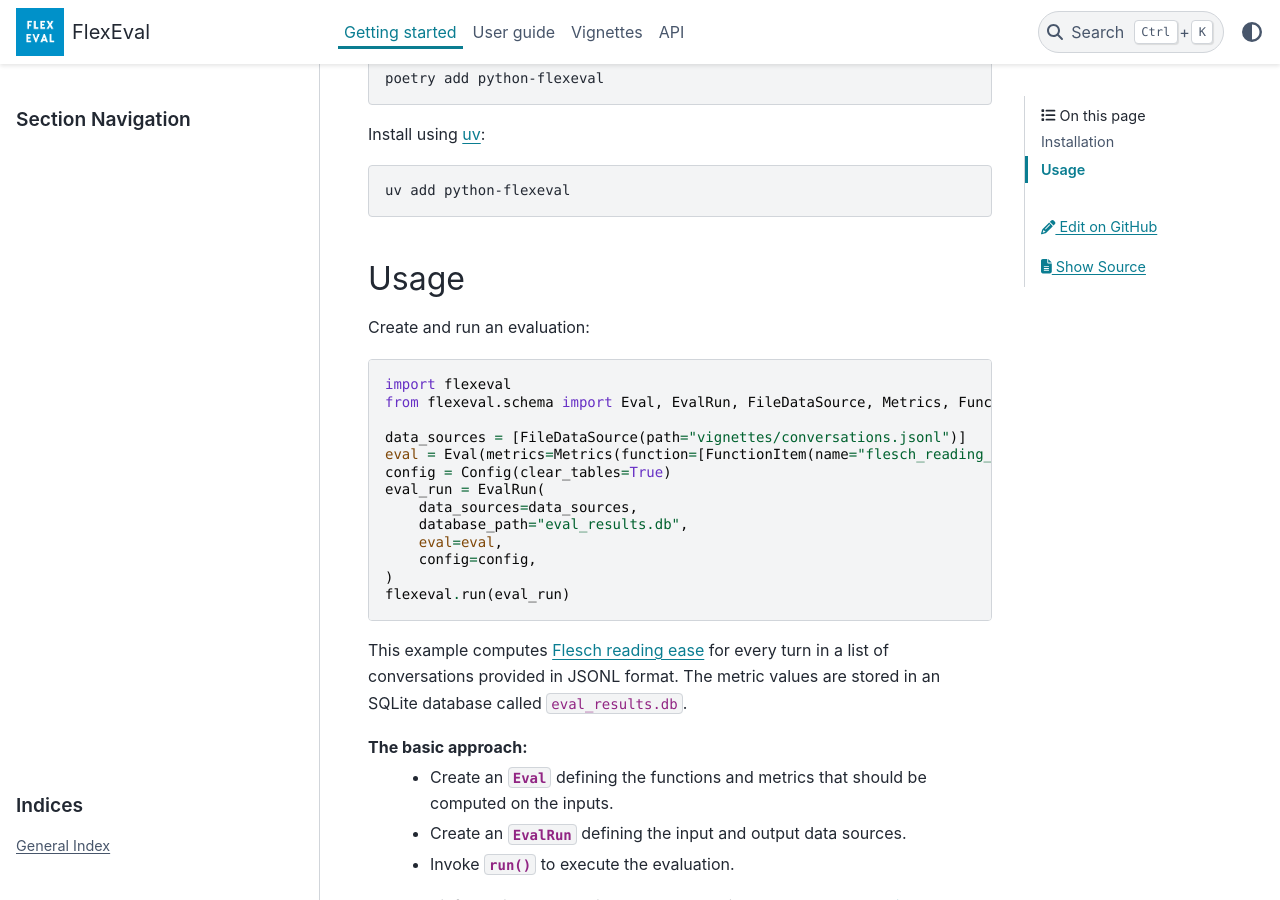
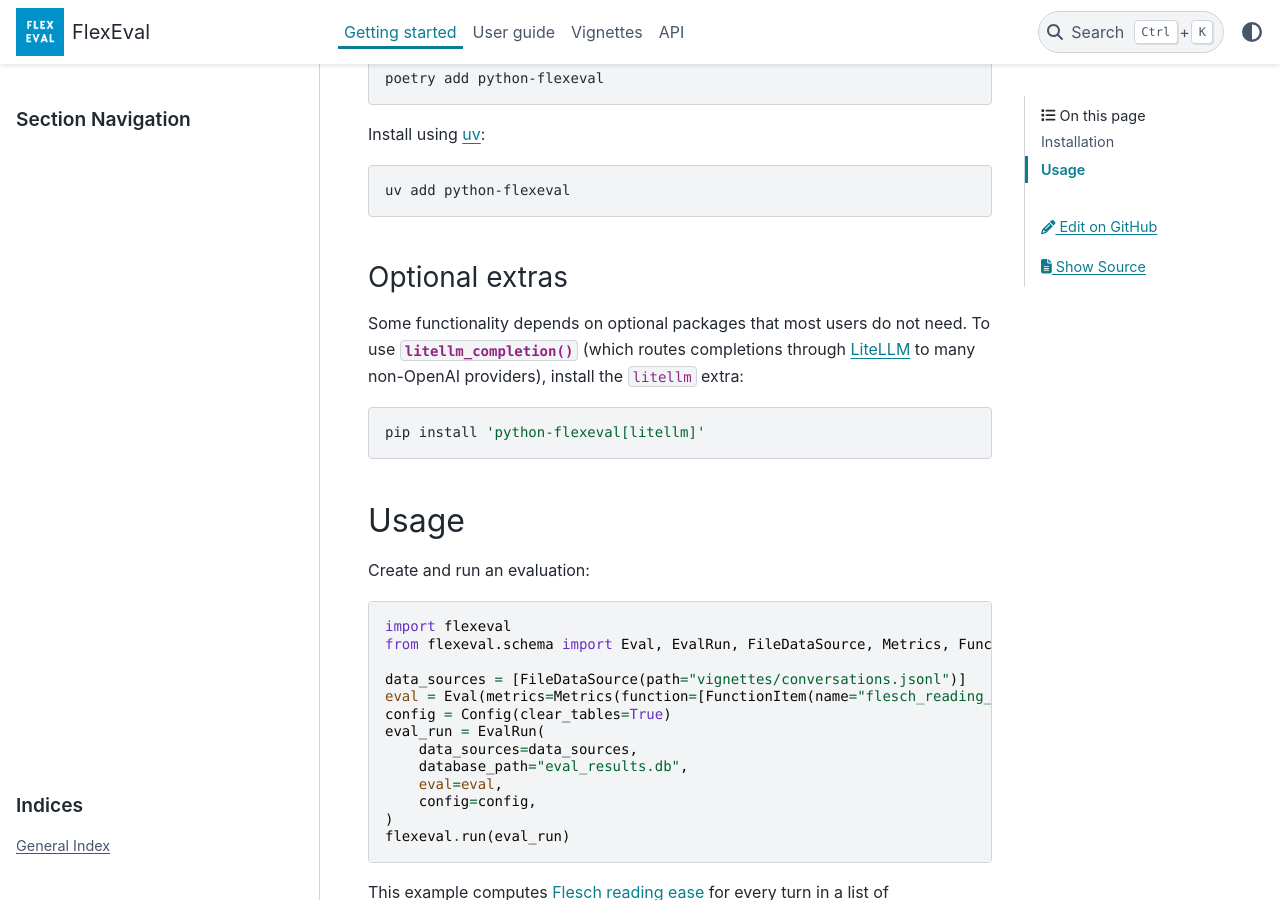
Before and after one commit to DigitalHarborFoundation/FlexEval, a Sphinx documentation site: the page built from docs/getting_started.rst, in a window 1280 px wide and 900 px high, scrolled down 439 px. Built offline with Sphinx 7.4.7 and the PyData theme 0.15.4, drawn with Linux system fonts in a browser that asks for light colours; pages that are not in the unit, such as notebooks, are missing from menus.

Commit message:
Make litellm an optional extra
litellm is a convenience for routing completions to non-OpenAI providers,
but most users don't need it. Move it out of the core dependencies into a
`litellm` optional extra so the base install is lighter.

- pyproject.toml: declare [project.optional-dependencies] litellm; keep it in
  the dev group so `uv sync` and the test suite still cover litellm_completion.
- completion_functions.py: import litellm lazily inside litellm_completion with
  a friendly install hint, since the module is imported eagerly by core code.
- validate.yaml: `uv sync --all-extras` so CI tests all extras.
- docs: document `pip install 'python-flexeval[litellm]'`.

Co-Authored-By: Claude Opus 4.8 (1M context) <noreply@anthropic.com>

```diff
--- a/docs/getting_started.rst
+++ b/docs/getting_started.rst
@@ -27,6 +27,18 @@ Install using `uv <https://docs.astral.sh/uv/>`__:
 .. code-block:: bash
 
     uv add python-flexeval
+
+Optional extras
+~~~~~~~~~~~~~~~
+
+Some functionality depends on optional packages that most users do not need.
+To use :func:`~flexeval.configuration.completion_functions.litellm_completion`
+(which routes completions through `LiteLLM <https://docs.litellm.ai/>`__ to many
+non-OpenAI providers), install the ``litellm`` extra:
+
+.. code-block:: bash
+
+    pip install 'python-flexeval[litellm]'
 
 .. _getting-started-usage:
 
```
Also changed, not shown: pyproject.toml (+10 -1 lines), 3 other files.
